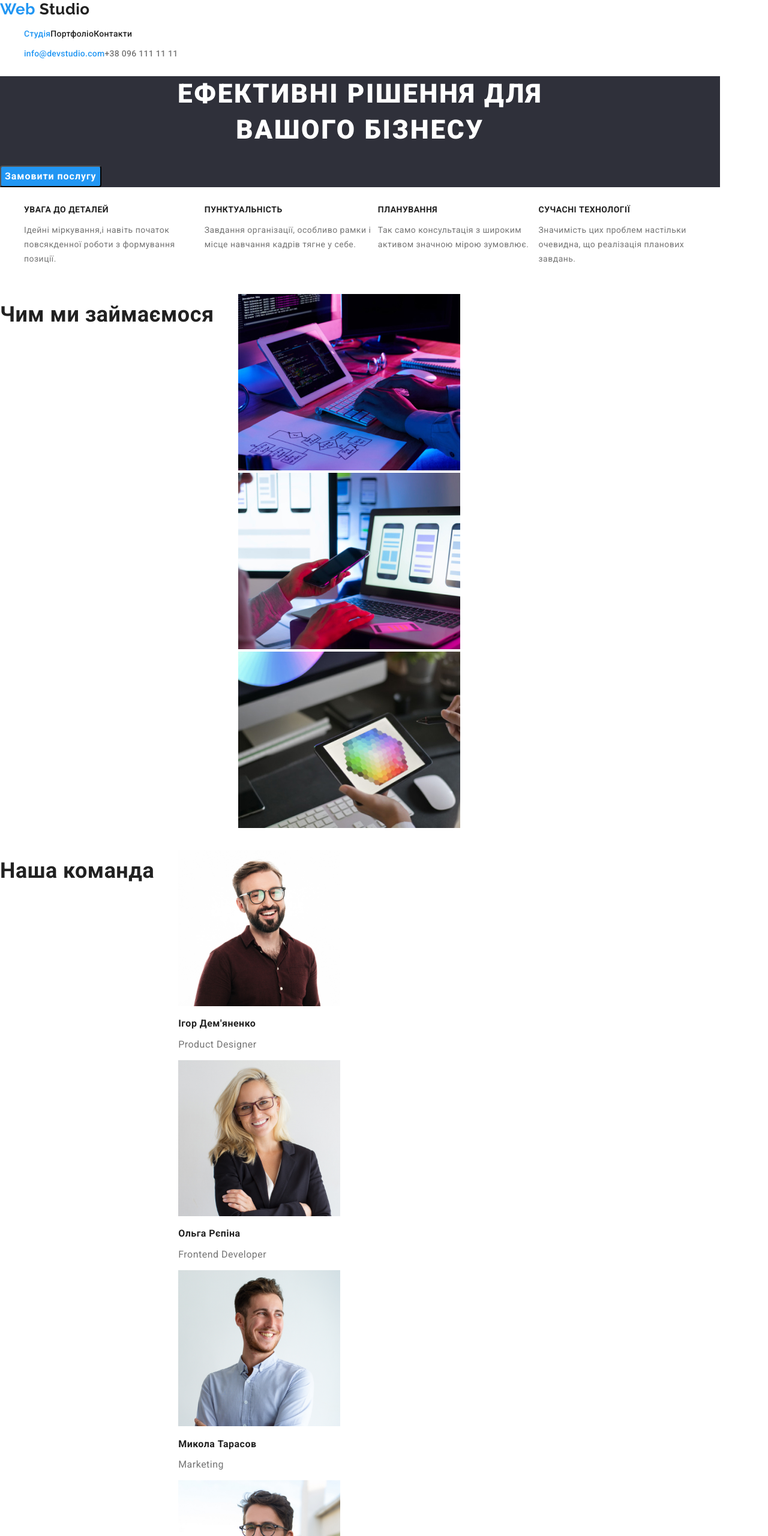
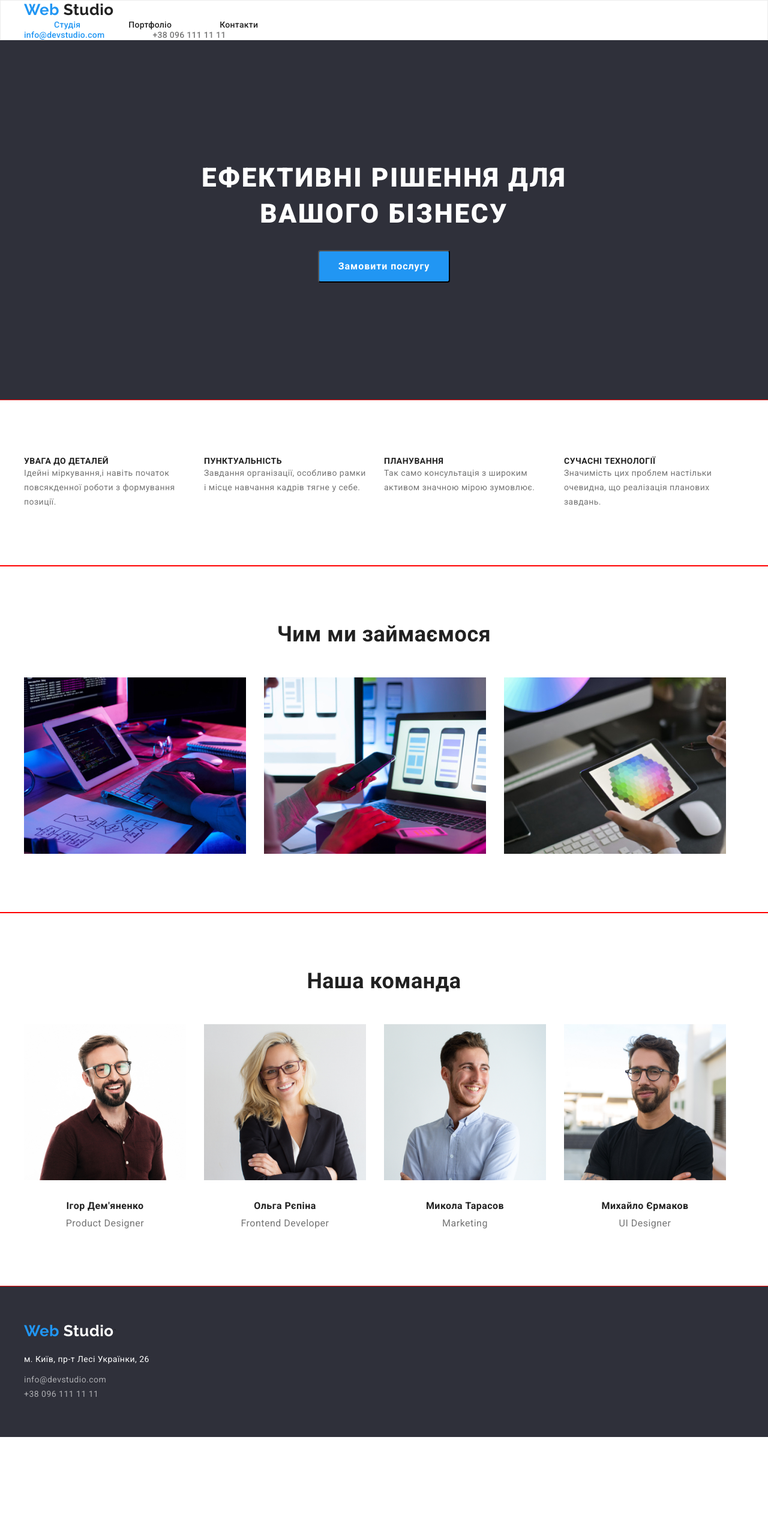
Before and after one commit to maryhuziuk/goit-markup-hw-03, a plain HTML site: page index.html in a window 1280 px wide. Shown: the top 2560 px of the page at 60% size. After the commit the page ends 2395 px from the top, so only its background shows below. Drawn offline with nearby package versions, Linux system fonts and the light colour scheme.

Commit message:
update main page

```diff
--- a/css/modern-normilaze.css
+++ /dev/null
@@ -1,285 +0,0 @@
-/*! modern-normalize v1.1.0 | MIT License | https://github.com/sindresorhus/modern-normalize */
-
-/*
-Document
-========
-*/
-
-/**
-Use a better box model (opinionated).
-*/
-
-*,
-::before,
-::after {
-	box-sizing: border-box;
-}
-
-/**
-1. Correct the line height in all browsers.
-2. Prevent adjustments of font size after orientation changes in iOS.
-3. Use a more readable tab size (opinionated).
-*/
-
-html {
-	line-height: 1.15; /* 1 */
-	-webkit-text-size-adjust: 100%; /* 2 */
-	-moz-tab-size: 4; /* 3 */
-	tab-size: 4; /* 3 */
-}
-
-/*
-Sections
-========
-*/
-
-/**
-1. Remove the margin in all browsers.
-2. Improve consistency of default fonts in all browsers. (https://github.com/sindresorhus/modern-normalize/issues/3)
-*/
-
-body {
-	margin: 0; /* 1 */
-	font-family:
-		system-ui,
-		-apple-system, /* Firefox supports this but not yet `system-ui` */
-		'Segoe UI',
-		Roboto,
-		Helvetica,
-		Arial,
-		sans-serif,
-		'Apple Color Emoji',
-		'Segoe UI Emoji'; /* 2 */
-}
-
-/*
-Grouping content
-================
-*/
-
-/**
-1. Add the correct height in Firefox.
-2. Correct the inheritance of border color in Firefox. (https://bugzilla.mozilla.org/show_bug.cgi?id=190655)
-*/
-
-hr {
-	height: 0; /* 1 */
-	color: inherit; /* 2 */
-}
-
-/*
-Text-level semantics
-====================
-*/
-
-/**
-Add the correct text decoration in Chrome, Edge, and Safari.
-*/
-
-abbr[title] {
-	text-decoration: underline dotted;
-}
-
-/**
-Add the correct font weight in Edge and Safari.
-*/
-
-b,
-strong {
-	font-weight: bolder;
-}
-
-/**
-1. Improve consistency of default fonts in all browsers. (https://github.com/sindresorhus/modern-normalize/issues/3)
-2. Correct the odd 'em' font sizing in all browsers.
-*/
-
-code,
-kbd,
-samp,
-pre {
-	font-family:
-		ui-monospace,
-		SFMono-Regular,
-		Consolas,
-		'Liberation Mono',
-		Menlo,
-		monospace; /* 1 */
-	font-size: 1em; /* 2 */
-}
-
-/**
-Add the correct font size in all browsers.
-*/
-
-small {
-	font-size: 80%;
-}
-
-/**
-Prevent 'sub' and 'sup' elements from affecting the line height in all browsers.
-*/
-
-sub,
-sup {
-	font-size: 75%;
-	line-height: 0;
-	position: relative;
-	vertical-align: baseline;
-}
-
-sub {
-	bottom: -0.25em;
-}
-
-sup {
-	top: -0.5em;
-}
-
-/*
-Tabular data
-============
-*/
-
-/**
-1. Remove text indentation from table contents in Chrome and Safari. (https://bugs.chromium.org/p/chromium/issues/detail?id=999088, https://bugs.webkit.org/show_bug.cgi?id=201297)
-2. Correct table border color inheritance in Chrome and Safari. (https://bugs.chromium.org/p/chromium/issues/detail?id=935729, https://bugs.webkit.org/show_bug.cgi?id=195016)
-*/
-
-table {
-	text-indent: 0; /* 1 */
-	border-color: inherit; /* 2 */
-}
-
-/*
-Forms
-=====
-*/
-
-/**
-1. Change the font styles in all browsers.
-2. Remove the margin in Firefox and Safari.
-*/
-
-button,
-input,
-optgroup,
-select,
-textarea {
-	font-family: inherit; /* 1 */
-	font-size: 100%; /* 1 */
-	line-height: 1.15; /* 1 */
-	margin: 0; /* 2 */
-}
-
-/**
-Remove the inheritance of text transform in Edge and Firefox.
-*/
-
-button,
-select {
-	text-transform: none;
-}
-
-/**
-Correct the inability to style clickable types in iOS and Safari.
-*/
-
-button,
-[type='button'],
-[type='reset'],
-[type='submit'] {
-	-webkit-appearance: button;
-}
-
-/**
-Remove the inner border and padding in Firefox.
-*/
-
-::-moz-focus-inner {
-	border-style: none;
-	padding: 0;
-}
-
-/**
-Restore the focus styles unset by the previous rule.
-*/
-
-:-moz-focusring {
-	outline: 1px dotted ButtonText;
-}
-
-/**
-Remove the additional ':invalid' styles in Firefox.
-See: https://github.com/mozilla/gecko-dev/blob/2f9eacd9d3d995c937b4251a5557d95d494c9be1/layout/style/res/forms.css#L728-L737
-*/
-
-:-moz-ui-invalid {
-	box-shadow: none;
-}
-
-/**
-Remove the padding so developers are not caught out when they zero out 'fieldset' elements in all browsers.
-*/
-
-legend {
-	padding: 0;
-}
-
-/**
-Add the correct vertical alignment in Chrome and Firefox.
-*/
-
-progress {
-	vertical-align: baseline;
-}
-
-/**
-Correct the cursor style of increment and decrement buttons in Safari.
-*/
-
-::-webkit-inner-spin-button,
-::-webkit-outer-spin-button {
-	height: auto;
-}
-
-/**
-1. Correct the odd appearance in Chrome and Safari.
-2. Correct the outline style in Safari.
-*/
-
-[type='search'] {
-	-webkit-appearance: textfield; /* 1 */
-	outline-offset: -2px; /* 2 */
-}
-
-/**
-Remove the inner padding in Chrome and Safari on macOS.
-*/
-
-::-webkit-search-decoration {
-	-webkit-appearance: none;
-}
-
-/**
-1. Correct the inability to style clickable types in iOS and Safari.
-2. Change font properties to 'inherit' in Safari.
-*/
-
-::-webkit-file-upload-button {
-	-webkit-appearance: button; /* 1 */
-	font: inherit; /* 2 */
-}
-
-/*
-Interactive
-===========
-*/
-
-/*
-Add the correct display in Chrome and Safari.
-*/
-
-summary {
-	display: list-item;
-}
--- a/css/styles.css
+++ b/css/styles.css
@@ -4,6 +4,7 @@
   --accent-color: #2196f3;
   --text-tell-color: #757575;
   --main-background-color: #2f303a;
+  --primary-margine-right: 30px;
 }
 body {
   color: var(--primary-text-tittle-color);
@@ -11,18 +12,45 @@ body {
   letter-spacing: 0.03em;
   font-family: Roboto, sans-serif;
 }
-
+p,
+h1,
+h2,
+h3,
+h4,
+h5,
+h6{
+  margin: 0px;
+}
+ul,
+ol{
+  margin: 0px;
+  padding-left: 0px;
+}
+button{
+  cursor: pointer;
+}
 .container {
   width: 1200px;
+  margin: 0 auto;
 }
-
-.section {
-  display: flex;
+.section{
+  padding-top: 94px;
+  padding-bottom: 94px;
+  outline: 1px solid red;
 }
 
 /* header */
 .site-nav {
   display: flex;
+  /* padding-left: 50px; */
+}
+
+.site-nav li {
+  padding-left: 50px;
+}
+
+.page-header {
+  border: 1px solid #ECECEC;
 }
 
 .logo {
@@ -31,7 +59,9 @@ body {
   text-decoration: none;
   font-size: 26px;
   line-height: 1.19;
+  margin: 0 auto ;
 }
+
 
 .logo-web {
   color: var(--accent-color);
@@ -40,6 +70,11 @@ body {
 .list {
   list-style: none;
 }
+
+.list li {
+  margin-right: var(--primary-margine-right);
+}
+
 /* навігація сайтів хедер */
 .link {
   color: var(--primary-text-tittle-color);
@@ -70,6 +105,7 @@ body {
 .email {
   color: var(--accent-color);
   text-decoration: none;
+  margin-right: 50px;
 }
 .number {
   color: var(--text-tell-color);
@@ -86,6 +122,7 @@ body {
 /* головна-герой */
 .hero {
   background-color: var(--main-background-color);
+  height: 600px;
 }
 .hero-tittle {
   color: var(--background-maintittle-color);
@@ -95,6 +132,7 @@ body {
   font-size: 44px;
   line-height: 1.36;
   letter-spacing: 0.06em;
+  padding: 200px 0 30px 0 ;
 }
 .btn-hero {
   color: var(--background-maintittle-color);
@@ -107,6 +145,10 @@ body {
   line-height: 1.87;
   letter-spacing: 0.06em;
   text-align: center;
+  margin: 0 auto;
+  display: flex;
+  padding: 10px 32px;
+  /* margin-bottom: 210px; */
 }
 .btn-hero:hover,
 .btn-hero:focus {
@@ -127,6 +169,7 @@ body {
 .features-list {
   text-decoration: none;
   display: flex;
+  flex-wrap: wrap;
 }
 
 .features-title {
@@ -134,6 +177,7 @@ body {
   font-size: 14px;
   line-height: 1.14;
   text-align: left;
+  width: 270px;
 }
 .features-text {
   color: var(--text-tell-color);
@@ -141,6 +185,8 @@ body {
   line-height: 1.71;
   text-align: left;
   vertical-align: top;
+  width: 270px;
+
 }
 /* чим ми займаємося */
 .title {
@@ -148,6 +194,12 @@ body {
   line-height: 1.16;
   text-align: center;
   vertical-align: top;
+  padding-bottom: 50px;
+}
+
+.portfolio-list {
+  display: flex;
+  flex-wrap: wrap;
 }
 
 /* наша команда */
@@ -156,16 +208,27 @@ body {
   font-size: 16px;
   line-height: 1.18;
   vertical-align: top;
+  text-align: center;
+  padding-top: 30px;
+  padding-bottom: 10px;
 }
+
+.team-list {
+  display: flex;
+  flex-wrap: wrap;
+}
+
 .team-text {
   color: var(--text-tell-color);
   font-size: 16px;
   line-height: 1.18;
   vertical-align: top;
+  text-align: center;
 }
 /* footer */
 .footer {
   background-color: var(--main-background-color);
+  height: 252px;
 }
 .logo-footer{
   color: var(--background-maintittle-color);
@@ -173,13 +236,15 @@ body {
   text-decoration: none;
   font-size: 26px;
   line-height: 1.19;
-
+  padding: 60px 0px 20px;
+  display: inline-block;
 }
 
 .address {
   color: var(--background-maintittle-color);
   font-style: normal;
   font-size: 14px;
+  padding-bottom: 10px;
   line-height: 1.71;
 }
 .contact-footer {
--- a/index.html
+++ b/index.html
@@ -5,14 +5,15 @@
     <meta http-equiv="X-UA-Compatible" content="IE=edge" />
     <meta name="viewport" content="width=device-width, initial-scale=1.0" />
     <title>Web-Studio</title>
-    <link rel="stylesheet" href="./css/modern-normilaze.css"/>
+    <link rel="stylesheet" href="https://cdnjs.cloudflare.com/ajax/libs/modern-normalize/1.1.0/modern-normalize.min.css" integrity="sha512-wpPYUAdjBVSE4KJnH1VR1HeZfpl1ub8YT/NKx4PuQ5NmX2tKuGu6U/JRp5y+Y8XG2tV+wKQpNHVUX03MfMFn9Q==" crossorigin="anonymous" referrerpolicy="no-referrer" />
     <link href="https://fonts.googleapis.com/css2?family=Raleway:wght@700&family=Roboto:wght@400;500;700;900&display=swap" rel="stylesheet">
     <link rel="stylesheet" href="./css/styles.css" />
   </head>
   <body>
     <!-- header -->
-    <header class="page-header container">
-      <nav>
+    <header class="page-header">
+      <div class="container">
+        <nav>
         <a href="./index.html" class="logo">
           <span class="logo-web">Web</span> Studio</a
         >
@@ -32,15 +33,19 @@
           <a href="tel:+380961111111" class="number">+38 096 111 11 11</a>
         </li>
       </ul>
+      </div>
     </header>
 
-    <main class="hero container" >
-      <!-- головна-герой  -->
+    <!-- головна-герой  -->
+    <main class="hero" >
+      <div class="container">
         <h1 class="hero-tittle">Ефективні рішення для <br> вашого бізнесу</h1>
         <button class="btn-hero" type="button">Замовити послугу</button>
+      </div>
     </main>
     <!-- вимоги -->
-    <section class="section container">
+    <section class="section ">
+     <div class="container">
       <h2 class="visually-hidden ">Вимоги</h2>
       <ul class="features-list list">
         <li>
@@ -69,10 +74,12 @@
           </p>
         </li>
       </ul>
+    </div>
 
     </section>
      <!-- чим ми займаємося -->
-    <section class="section container">
+    <section class="section ">
+      <div class="container">
       <h2 class="title">Чим ми займаємося</h2>
       <ul class="portfolio-list list">
         <li>
@@ -85,8 +92,10 @@
           <img width="370" src="./images/picture3.jpg" alt="картинка 3" />
         </li>
       </ul>
+    </div>
     </section>
-    <section class="section container">
+    <section class="section">
+      <div class="container">
       <h2 class="title">Наша команда</h2>
       <ul class="team-list list">
         <li>
@@ -110,12 +119,13 @@
           <p class="team-text">UI Designer</p>
         </li>
       </ul>
+    </div>
     </section>
 
     <!-- footer -->
-    <footer class="footer container">
-      <a href="./index.html" class="logo-footer"><span
-        class="logo-web">Web</span> Studio</a>`
+    <footer class="footer">
+      <div class="container">
+      <a href="./index.html" class="logo-footer"><span class="logo-web">Web</span> Studio</a>`
       <address class="address">м. Київ, пр-т Лесі Українки, 26</address>
       <ul class="list">
         <li>
@@ -125,6 +135,7 @@
           <a href="tel:+380961111111" class="contact-footer">+38 096 111 11 11</a>
         </li>
       </ul>
+      </div>
     </footer>
   </body>
 </html>
```
Also changed, not shown: portfolio.html (+9 -5 lines).
